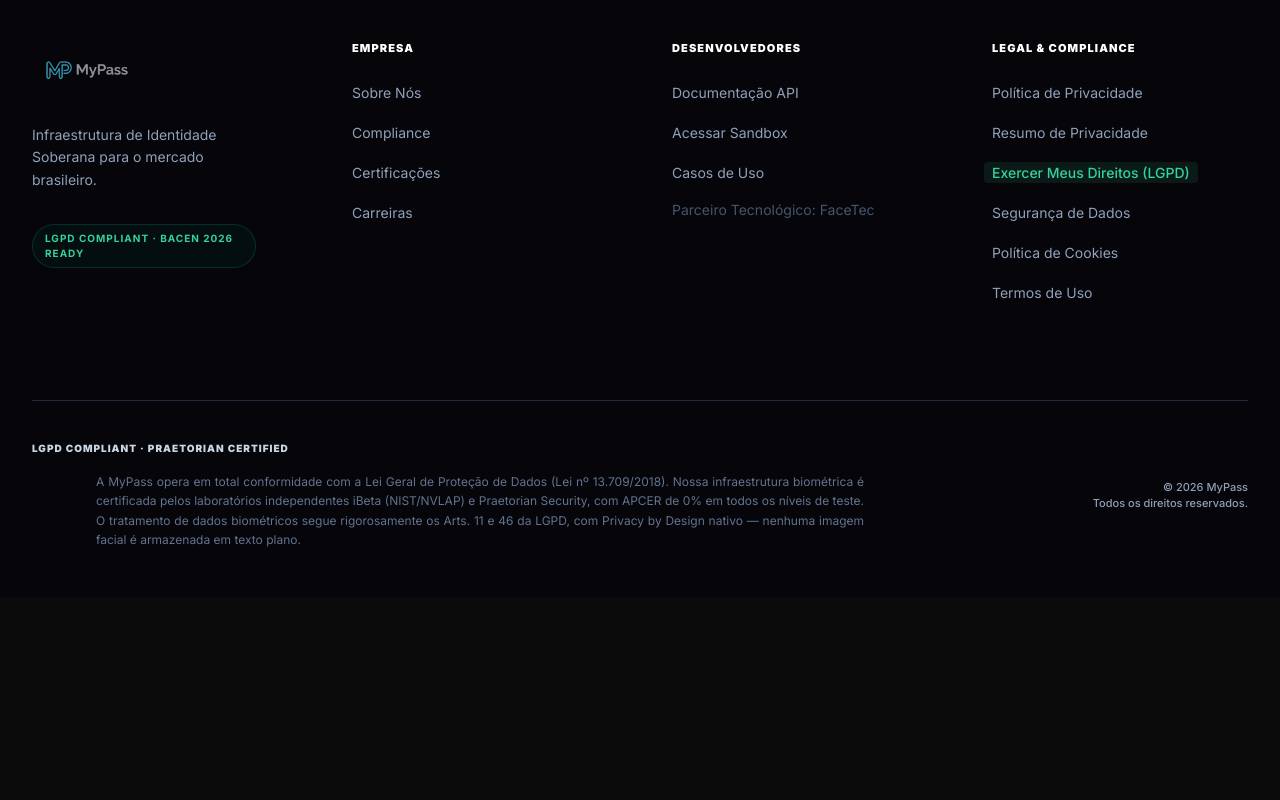
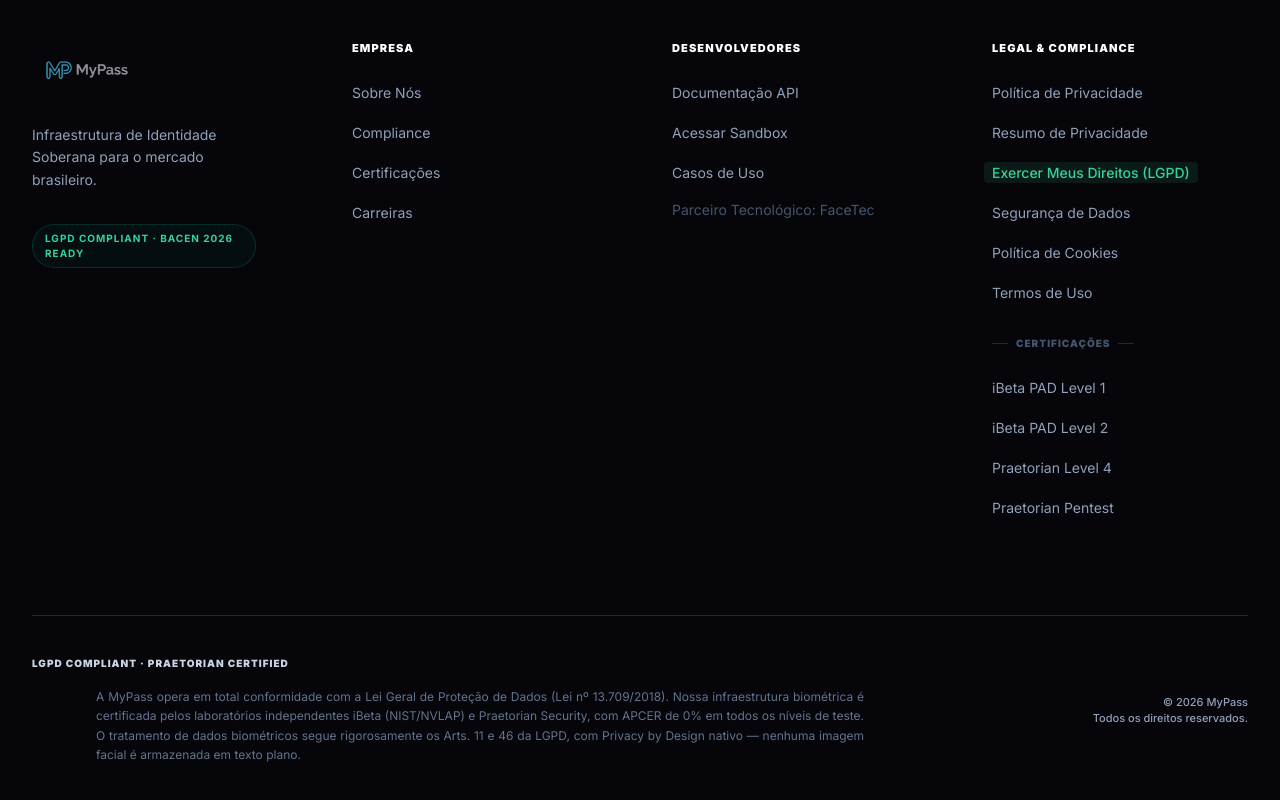
Before and after one commit to easywallet/mypass-v2, a Next.js app: page / in a window 1280 px wide. Shown: the part 8273-9073 px from the top of the page. Before the commit the page ends 8870 px from the top, so only its background shows below. Built offline with nearby package versions, Linux system fonts and the light colour scheme.

Commit message:
feat(footer): finalize 4-col architecture, add safe modal cert links and patch form tabs

```diff
--- a/src/app/page.tsx
+++ b/src/app/page.tsx
@@ -8,7 +8,7 @@
 import { UnifiedJourneySection } from '@/components/UnifiedJourneySection';
 import { B2CSection } from '@/components/B2CSection';
 import { CertificationBadge } from '@/components/CertificationBadge';
-import { LGPDModal } from '@/components/LGPDModal';
+import { FooterCertLink } from '@/components/FooterCertLink';
 
 const Navbar = () => (
   <nav className="fixed top-0 inset-x-0 z-50 px-5 py-5 md:px-8">
@@ -97,6 +97,15 @@
           <li><Link href="/legal/seguranca-dados" className="text-sm text-slate-400 hover:text-emerald-400 transition-colors">Segurança de Dados</Link></li>
           <li><Link href="/legal/cookies" className="text-sm text-slate-400 hover:text-emerald-400 transition-colors">Política de Cookies</Link></li>
           <li><Link href="/legal/termos-de-uso" className="text-sm text-slate-400 hover:text-emerald-400 transition-colors">Termos de Uso</Link></li>
+          <li className="pt-4 pb-2">
+            <span className="text-[10px] font-black uppercase tracking-widest text-slate-600 flex items-center gap-2">
+              <span className="w-4 h-px bg-slate-800"></span> CERTIFICAÇÕES <span className="w-4 h-px bg-slate-800"></span>
+            </span>
+          </li>
+          <FooterCertLink certId="ibeta-level-1" label="iBeta PAD Level 1" />
+          <FooterCertLink certId="ibeta-level-2" label="iBeta PAD Level 2" />
+          <FooterCertLink certId="praetorian-level-4" label="Praetorian Level 4" />
+          <FooterCertLink certId="praetorian-blackbox" label="Praetorian Pentest" />
         </ul>
       </div>
 
--- a/src/components/ContactForm.tsx
+++ b/src/components/ContactForm.tsx
@@ -182,6 +182,7 @@
                         {/* Form Selection Tabs */}
                         <div className="flex gap-4 mb-8">
                             <button
+                                type="button"
                                 onClick={() => { setActiveForm('b2b'); setSuccess(false); }}
                                 className={`flex-1 py-4 px-6 rounded-2xl border transition-all flex items-center justify-center gap-3 font-black uppercase tracking-widest text-[10px] ${activeForm === 'b2b'
                                     ? 'bg-emerald-500 border-emerald-400 text-slate-950 shadow-[0_10px_20px_rgba(16,185,129,0.2)]'
@@ -192,6 +193,7 @@
                                 Enterprise (B2B)
                             </button>
                             <button
+                                type="button"
                                 onClick={() => { setActiveForm('dev'); setSuccess(false); }}
                                 className={`flex-1 py-4 px-6 rounded-2xl border transition-all flex items-center justify-center gap-3 font-black uppercase tracking-widest text-[10px] ${activeForm === 'dev'
                                     ? 'bg-cyan-500 border-cyan-400 text-slate-950 shadow-[0_10px_20px_rgba(6,182,212,0.2)]'
--- /dev/null
+++ b/src/components/FooterCertLink.tsx
@@ -0,0 +1,20 @@
+"use client";
+
+import { useState } from "react";
+import { CertificationModal } from "./CertificationModal";
+
+export function FooterCertLink({ certId, label }: { certId: string, label: string }) {
+    const [isOpen, setIsOpen] = useState(false);
+    return (
+        <li>
+            <button
+                type="button"
+                onClick={() => setIsOpen(true)}
+                className="text-sm text-slate-400 cursor-pointer hover:text-cyan-400 transition-colors text-left"
+            >
+                {label}
+            </button>
+            <CertificationModal certId={certId} isOpen={isOpen} onClose={() => setIsOpen(false)} />
+        </li>
+    );
+}
```
